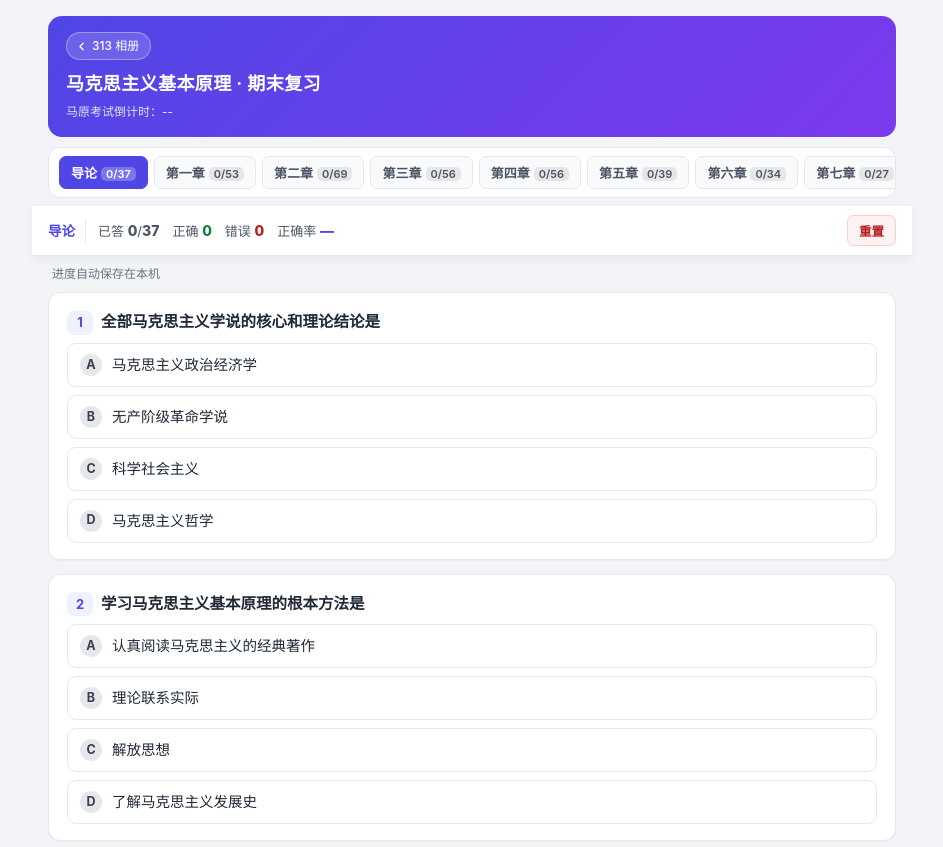
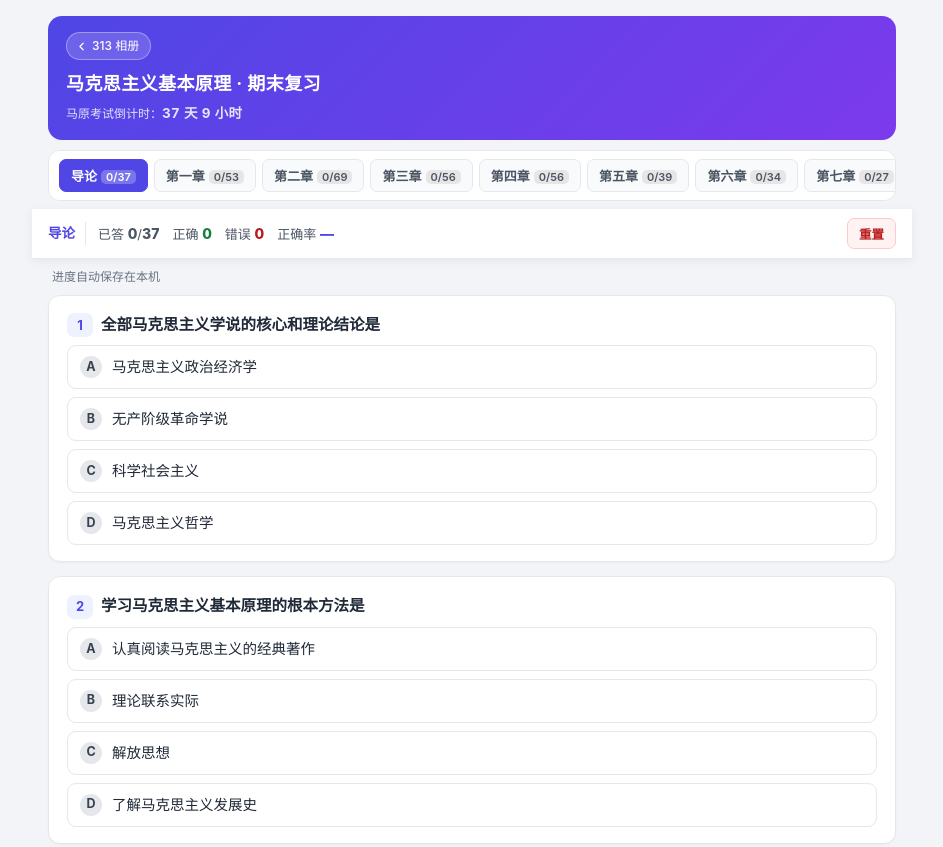
Before and after one commit to penglin2024/313dorm, a plain HTML site: page 马原理练习.html in a window 1280 px wide. Shown: the top 847 px of the page, without its empty margins (168-1111 px from the left). Drawn offline with Linux system fonts and the light colour scheme.

Commit message:
倒计时接上真实考试时间：2026-12-24 09:00，精确到小时

```diff
--- a/马原理练习.html
+++ b/马原理练习.html
@@ -38,6 +38,7 @@
   .back-link:hover { background: rgba(255,255,255,.3); border-color: rgba(255,255,255,.5); transform: translateX(-2px); }
   .back-link svg { width: 13px; height: 13px; flex: none; stroke: currentColor; fill: none; stroke-width: 2.2; }
   .title-area p { margin: 0; font-size: 12px; opacity: .85; }
+  #examCountdown { font-weight: 700; font-size: 13.5px; letter-spacing: .3px; font-variant-numeric: tabular-nums; }
 
   /* ---------- 章节标签栏（不吸附，可横向滚动） ---------- */
   .tabs-bar {
@@ -1385,6 +1386,31 @@ document.addEventListener('keydown', (e) => {
 /* 供按钮点击使用（保留原有无参形式，避免把 MouseEvent 当成 skipConfirm） */
 function resetCurrentChapter() { resetChapter(false); }
 
+/* ============================================================
+ * 马原考试倒计时（精确到小时）
+ *   考试日期：2026 年 12 月 24 日 09:00
+ *   要改日期/时间，只改下面这一行的四个数字即可（月份从 0 开始，11 = 12 月）
+ * ============================================================ */
+const EXAM_TIME = new Date(2026, 11, 24, 9, 0, 0);
+
+function formatCountdown(ms) {
+  if (ms <= 0) return '考试已开始';
+  const days = Math.floor(ms / 86400000);
+  const hours = Math.floor((ms % 86400000) / 3600000);
+  if (days > 0) return `${days} 天 ${hours} 小时`;
+  if (hours > 0) return `${hours} 小时`;
+  return '不到 1 小时';
+}
+
+function renderCountdown() {
+  const el = document.getElementById('examCountdown');
+  if (!el) return;
+  el.textContent = formatCountdown(EXAM_TIME.getTime() - Date.now());
+}
+
+renderCountdown();
+setInterval(renderCountdown, 30000);
+
 /* ---------- 初始化 ---------- */
 renderTabs();
 currentIdx = 0;
```
